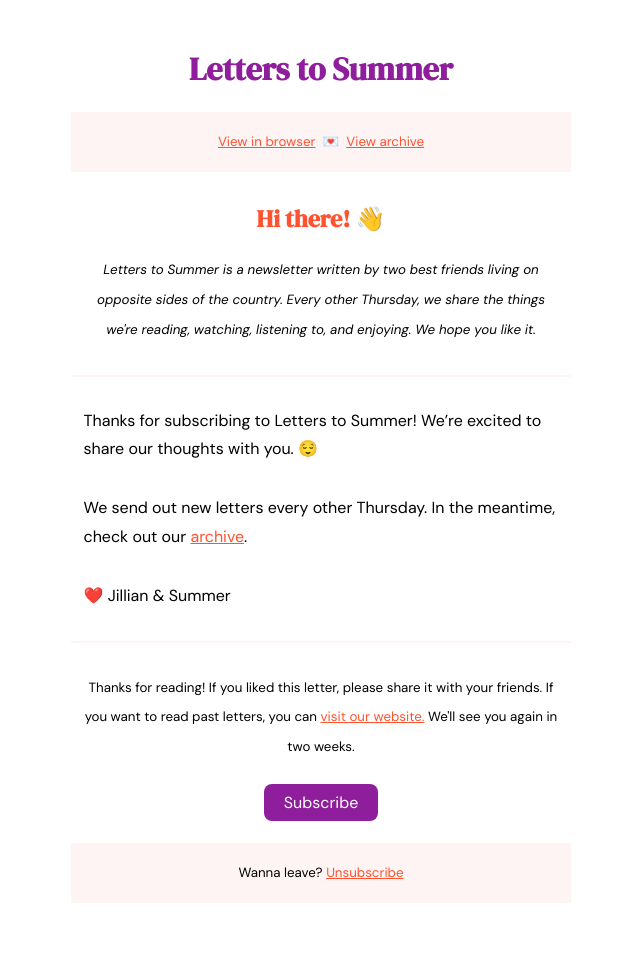
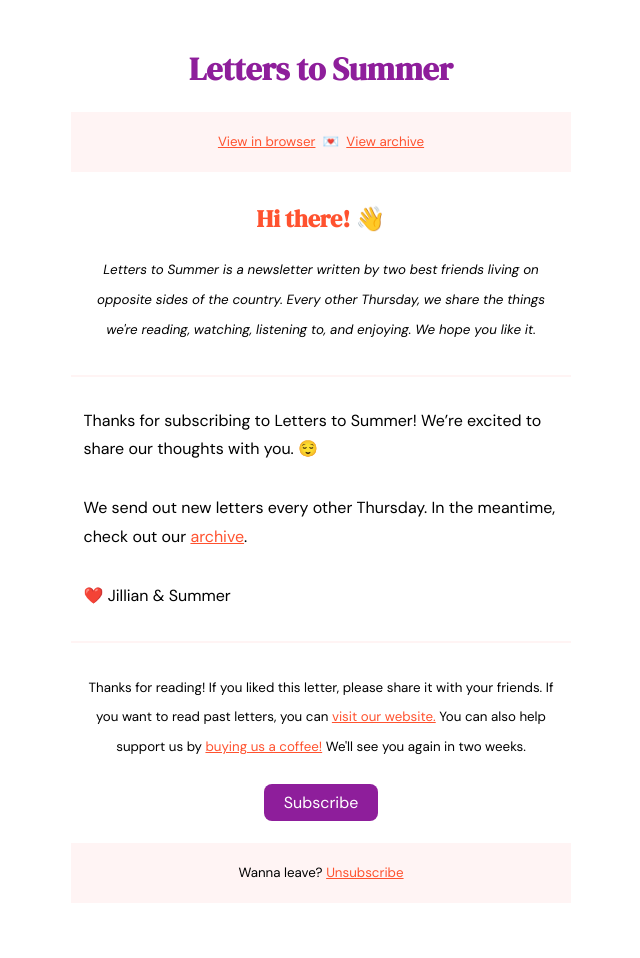
Before and after one commit to jilliangmeehan/letters-to-summer, a Jekyll site: the page built from emails/welcome.md, in a window 1280 px wide. Shown: the whole page, without its empty margins (319-959 px from the left). Built offline with Jekyll 4.4.1, drawn with Linux system fonts in a browser that asks for light colours.

Commit message:
adds kofi to email layout

```diff
--- a/_layouts/email.html
+++ b/_layouts/email.html
@@ -107,7 +107,7 @@
     </div>
     <footer>
       <hr>
-      <p class="content centered"><small>Thanks for reading! If you liked this letter, please share it with your friends. If you want to read past letters, you can <a href="https://letterstosummer.com">visit our website.</a> We'll see you again in two weeks.</small></p>
+      <p class="content centered"><small>Thanks for reading! If you liked this letter, please share it with your friends. If you want to read past letters, you can <a href="https://letterstosummer.com">visit our website.</a> You can also help support us by <a href='https://ko-fi.com/W7W01FZ37'>buying us a coffee!</a> We'll see you again in two weeks.</small></p>
       <div class="subscribe">
         <a class="button" href="https://letterstosummer.com/subscribe">Subscribe</a>
       </div>
```
Also changed, not shown: 13 other files.
